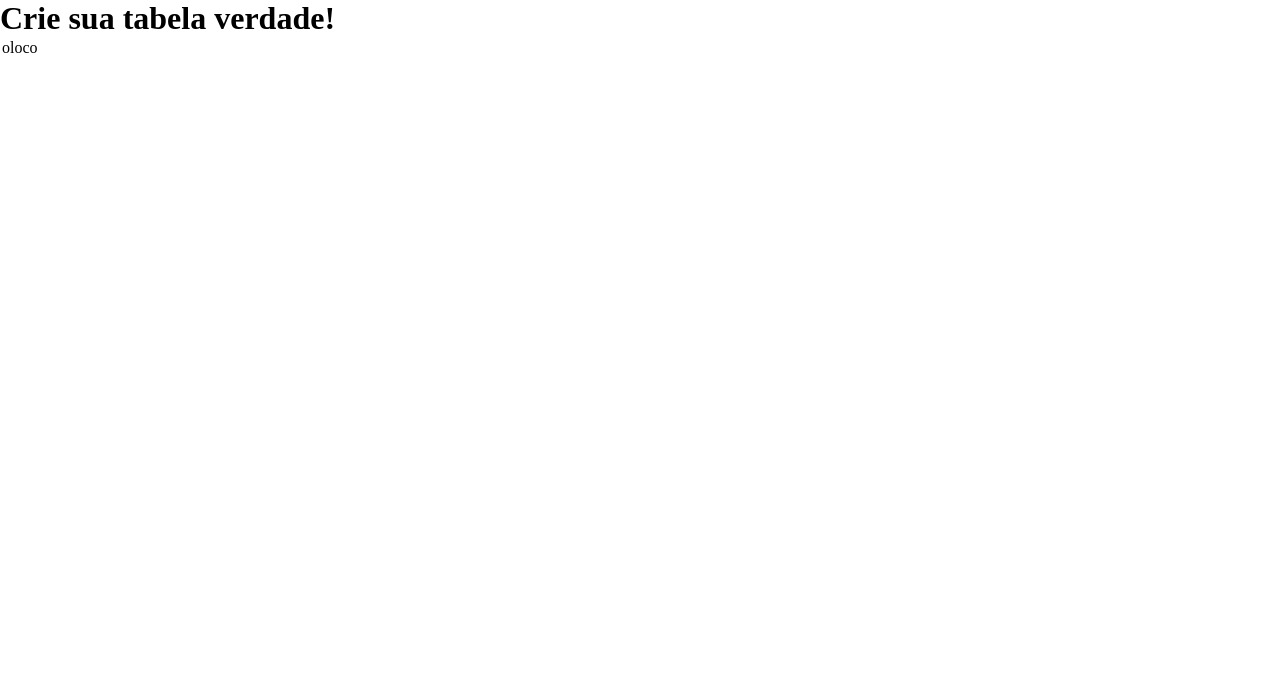
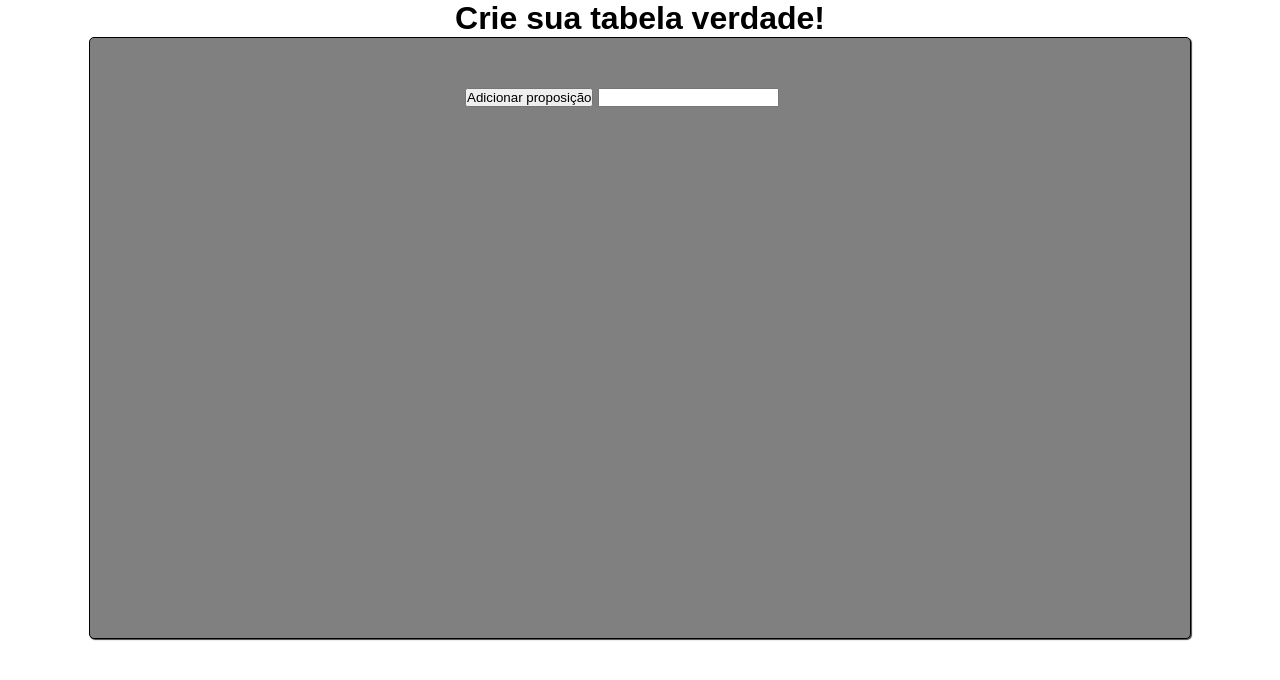
Before and after one commit to ManoelIvisson/Tabela-verdade-automatica, a plain HTML site: page index.html in a window 1280 px wide. Drawn offline with Linux system fonts and the light colour scheme.

Commit message:
Construindo a tabela

```diff
--- a/estilo/style.css
+++ b/estilo/style.css
@@ -5,6 +5,40 @@
     padding: 0px;
 }
 
-th, tr {
+body {
+    font-family: Arial, Helvetica, sans-serif;
+}
+
+header {
+    text-align: center;
+}
+
+header, main {
+    margin: auto;
+    max-width: 1000px;
+}
+
+main {
     border: 1px solid black;
+    border-radius: 5px;
+    box-shadow: 1px 1px 1px rgba(0, 0, 0, 0.719);
+    min-height: 500px;
+    padding: 50px;
+    background-color: gray;
 }
+
+main section {
+    margin: auto;
+    max-width: 350px;
+}
+
+table {
+    border-collapse: collapse;
+    display: block;
+    padding: 10px;
+}
+
+th, td {
+    border: 1px solid black;
+    padding: 5px;
+}
--- a/index.html
+++ b/index.html
@@ -8,12 +8,19 @@
     <title>Tabela verdade automática</title>
 </head>
 <body>
-    <h1>Crie sua tabela verdade!</h1>
-    <table>
-        <tbody id="ctabela">
-
-        </tbody>
-    </table>
+    <header>
+        <h1>Crie sua tabela verdade!</h1>
+    </header>
+    <main>
+        <section>
+            <input type="button" value="Adicionar proposição" onclick="cria_tabela()">
+            <input type="number" name="proposicao" id="iproposicao">
+            <table>
+                <tbody id="ctabela">
+                </tbody>
+            </table>
+        </section>
+    </main>
 
     <script src="script/cria_tabela.js"></script>
 </body>
--- a/script/cria_tabela.js
+++ b/script/cria_tabela.js
@@ -1,2 +1,20 @@
-tabela = window.document.getElementById("ctabela")
-tabela.innerHTML += '<tr><td>oloco</td</tr>'
+function cria_tabela(){
+    let i = 0;
+
+    linha = window.document.getElementById("ctabela")
+    quant_proposicoes = window.document.getElementById("iproposicao")
+    for (; i < (2 ** quant_proposicoes.value);i++){
+        linha.innerHTML += '<tr id="ln' + i +'"></tr>'
+        linha_atual = window.document.getElementById("ln" + i)
+        for (let i = 0; i < quant_proposicoes.value; i++) {
+            linha_atual.innerHTML += '<td>Uepaaaaa</td>'
+        }
+    }
+}
+
+function colunas(num) {
+    for (let i = 0; i < num; i++) {
+        alert(i)
+        return '<td>Uepaaaaa</td>'
+    }
+}
```
